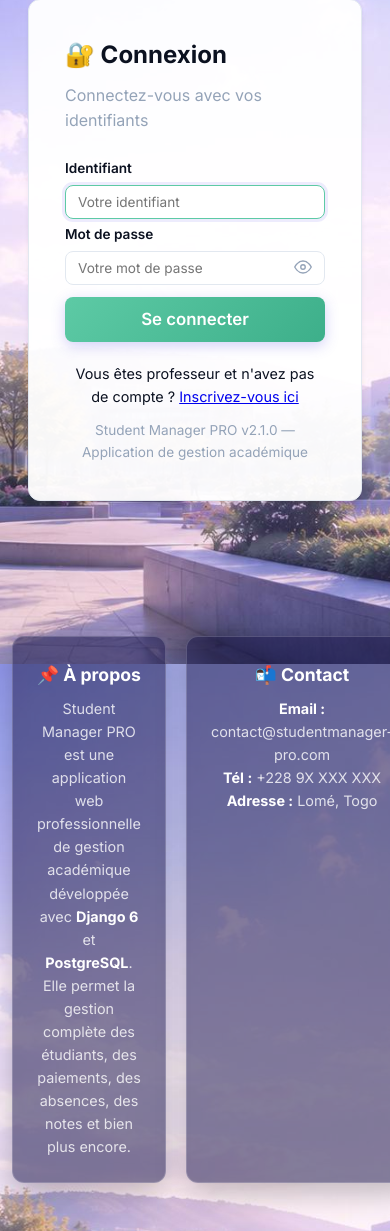
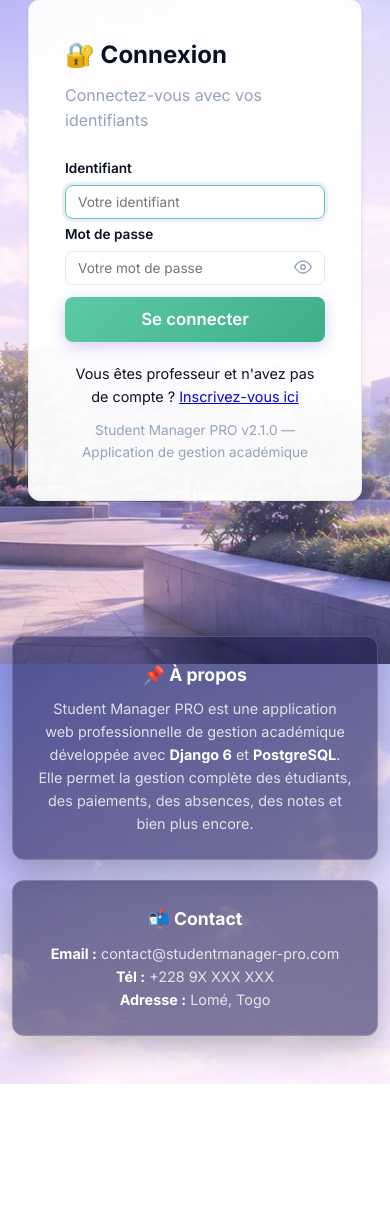
Before and after one commit to d1477431-cyber/student-manager-pro, a Django app: page /login/ in a window 390 px wide. Shown: the part 180-1411 px from the top of the page. After the commit the page ends 1264 px from the top, so only its background shows below. Run offline with Django 5.2, Linux system fonts and the light colour scheme; parts of the project's set-up code (start-up, migrations or seed data) failed here and were passed over.

Commit message:
fix: corrige des grilles figees en style inline qui cassaient le responsive
Plusieurs templates fixaient grid-template-columns directement en style
inline (register, login-footer, absences, import_csv, messagerie). Un style
inline a une specificite superieure a toute regle externe, meme dans une
media query : ces grilles restaient donc figees a 2 colonnes sur mobile,
quel que soit ce que prevoyaient les media queries existantes pour
.form-grid / .dashboard-grid.

- register.html / login.html : grille deplacee en CSS (.form-grid deja geree
  par les media queries existantes ; nouvelle regle .login-footer avec
  passage a 1 colonne sous 640px)
- absences/import_csv/messagerie : simple retrait de l'inline, laissant
  .dashboard-grid (repeat(auto-fit, minmax(300px,1fr))) s'adapter nativement
  a toute largeur d'ecran sans avoir besoin d'un breakpoint precis

Corrige aussi .sm-toast (notification temps reel) qui pouvait deborder a
gauche de l'ecran sur les tres petits mobiles (~320px de large).

Co-Authored-By: Claude Sonnet 5 <noreply@anthropic.com>

```diff
--- a/static/css/student_manager.css
+++ b/static/css/student_manager.css
@@ -1812,10 +1812,12 @@ tbody tr:hover {
 
 .sm-toast {
     position: fixed;
+    left: 20px;
     right: 20px;
     bottom: 20px;
     z-index: 9999;
     max-width: 320px;
+    margin-left: auto;
     background: var(--surface-strong);
     border: 1px solid var(--border);
     border-left: 3px solid var(--primary);
@@ -1923,6 +1925,18 @@ tbody tr:hover {
     align-items: center;
     min-height: calc(100vh - 64px - 56px);
     padding: 28px 0;
+}
+
+.login-footer {
+    display: grid;
+    grid-template-columns: 1fr 1fr;
+    gap: 20px;
+}
+
+@media (max-width: 640px) {
+    .login-footer {
+        grid-template-columns: 1fr;
+    }
 }
 
 .hero-panel {
--- a/templates/registration/login.html
+++ b/templates/registration/login.html
@@ -71,7 +71,7 @@
   </div>
 </div>
 
-<div class="login-footer" id="about" style="max-width:900px; margin:24px auto; display:grid; grid-template-columns:1fr 1fr; gap:20px;">
+<div class="login-footer" id="about" style="max-width:900px; margin:24px auto;">
   <div class="card auth-info-card" style="padding:24px; text-align:center;">
     <h3 style="margin:0 0 8px; font-size:1.1rem;">📌 À propos</h3>
     <p style="font-size:0.9rem; margin:0;">
--- a/templates/registration/register.html
+++ b/templates/registration/register.html
@@ -37,7 +37,7 @@
         {% if form.username.errors %}<div class="form-help" style="color:var(--danger);">{{ form.username.errors|striptags }}</div>{% endif %}
       </div>
 
-      <div class="form-grid" style="grid-template-columns:1fr 1fr; gap:16px;">
+      <div class="form-grid" style="gap:16px;">
         <div class="form-group">
           <label for="{{ form.first_name.id_for_label }}">Prénom</label>
           {{ form.first_name }}
--- a/templates/students/absences.html
+++ b/templates/students/absences.html
@@ -10,7 +10,7 @@
   </div>
 </div>
 
-<div class="dashboard-grid" style="grid-template-columns:minmax(0,1fr) minmax(0,2fr); gap:20px;">
+<div class="dashboard-grid">
 
   <!-- Formulaire -->
   <div class="card">
--- a/templates/students/import_csv.html
+++ b/templates/students/import_csv.html
@@ -8,7 +8,7 @@
   <a class="btn btn-secondary" href="{% url 'index' %}">← Retour</a>
 </div>
 
-<div class="dashboard-grid" style="grid-template-columns:1fr 1fr; gap:20px;">
+<div class="dashboard-grid">
 
   <div class="card">
     <h3>📤 Importer un fichier CSV</h3>
--- a/templates/students/messagerie.html
+++ b/templates/students/messagerie.html
@@ -11,7 +11,7 @@
   </div>
 </div>
 
-<div class="dashboard-grid" style="grid-template-columns:minmax(0,1fr) minmax(0,1fr); gap:20px;">
+<div class="dashboard-grid">
 
   <!-- Nouveau message -->
   <div class="card">
```
